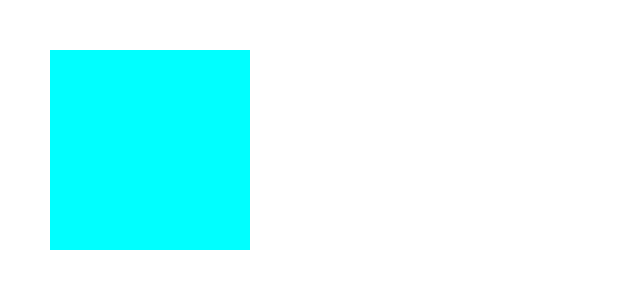
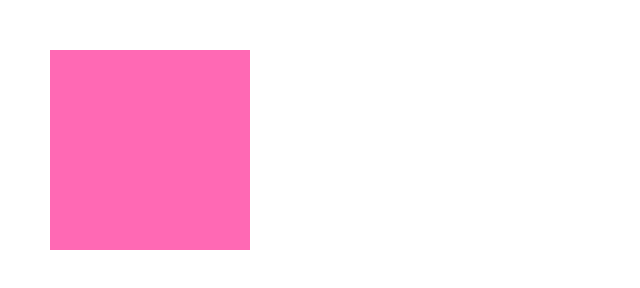
Before and after one commit to minaazz/git_sep, a plain HTML site: page index.html in a window 1280 px wide. Shown: the whole page, without its empty margins (0-640 px from the left). Drawn offline with Linux system fonts and the light colour scheme.

Commit message:
배경색을 핫핑크로 변경

```diff
--- a/scss/style.scss
+++ b/scss/style.scss
@@ -5,5 +5,10 @@
     width:200px;
     height:200px;
     margin:50px;
-    background :aqua;
+    background :hotpink;
+    transition:.5s;
+
+    &:hover {
+        transform:rotate(360deg) scale(2);
+    }
 }
```
Also changed, not shown: css/style.css, 1 other file.
